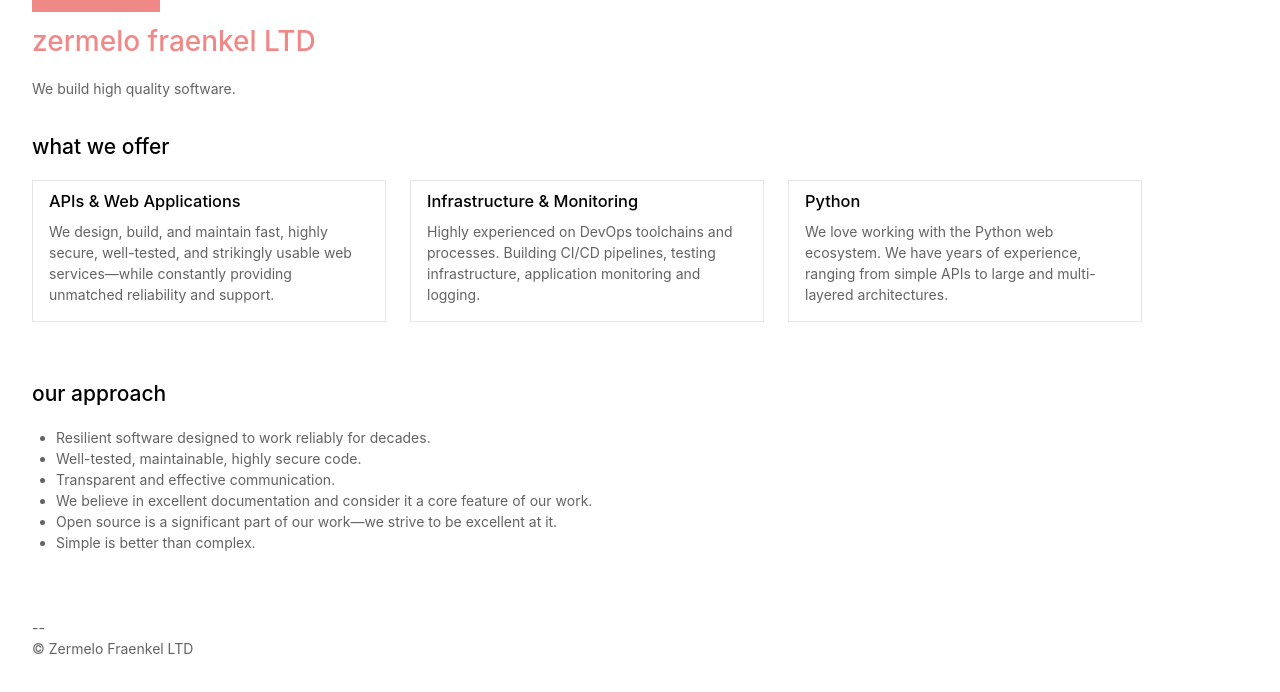
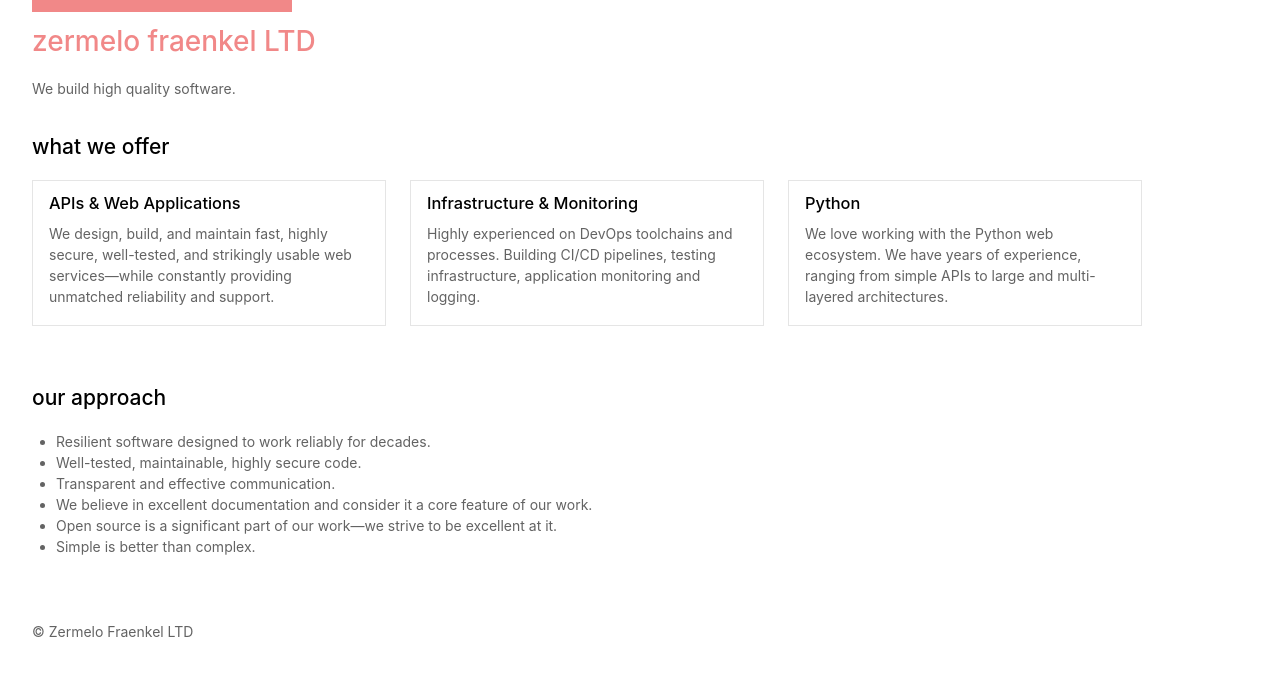
Before and after one commit to zfraenkel/zfraenkel.com, a plain HTML site: page index.html in a window 1280 px wide. Drawn offline with Linux system fonts and the light colour scheme.

Commit message:
Update header and footer styling

```diff
--- a/index.html
+++ b/index.html
@@ -61,8 +61,7 @@
         </section>
 
         <footer>
-            --
-            <br>© Zermelo Fraenkel LTD
+            © Zermelo Fraenkel LTD
         </footer>
 
     </body>
--- a/style.css
+++ b/style.css
@@ -262,7 +262,7 @@ footer {
 }
 
 .header-bar {
-    width: 128px;
+    width: 260px;
     height: 12px;
     background: var(--pink-color);
 }
@@ -275,7 +275,7 @@ footer {
 .offer-content-item {
     width: 320px;
     border: 1px solid var(--light-grey-color);
-    padding: 8px 16px;
+    padding: 10px 16px;
     margin-right: 24px;
     margin-bottom: 24px;
 }
```
